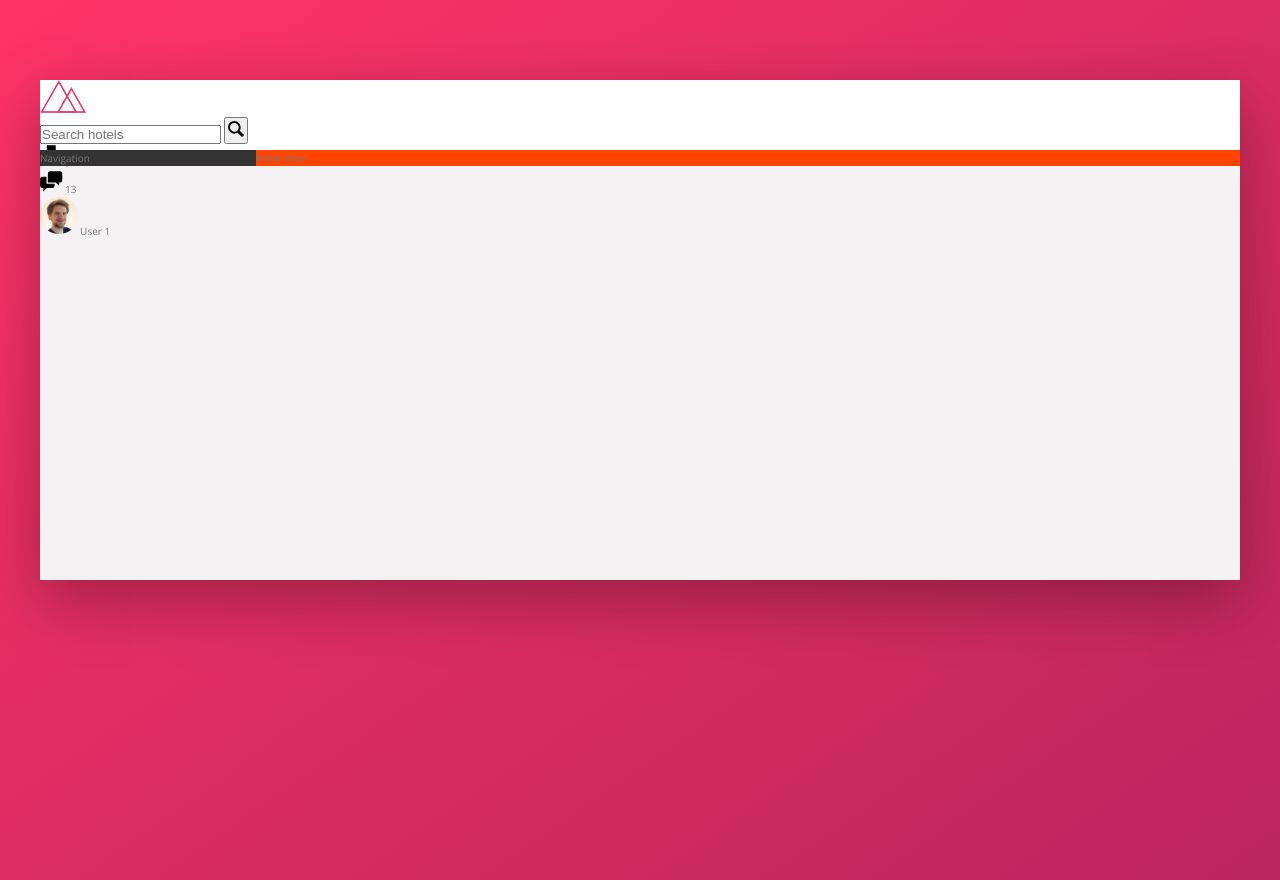
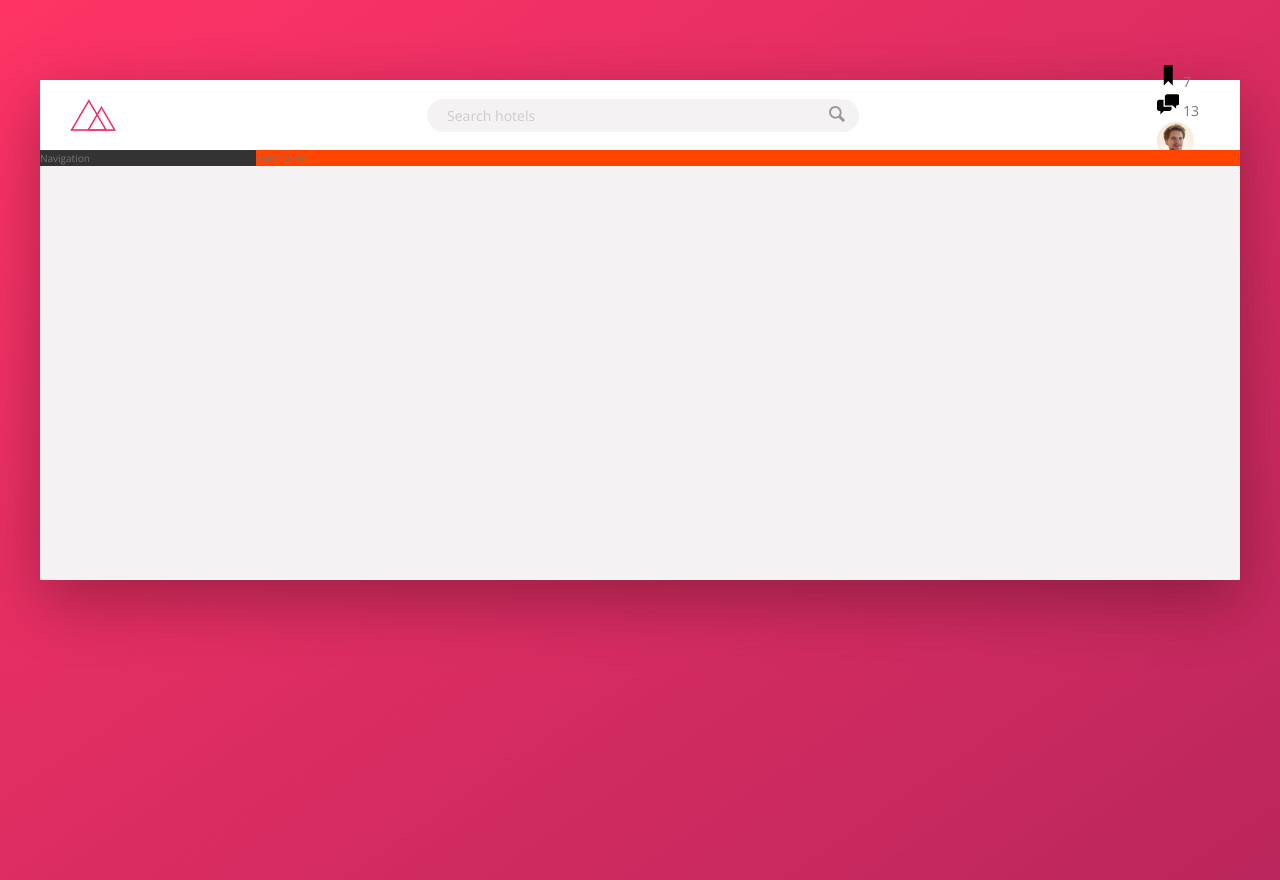
Before and after one commit to NwaguChima/trillo-ui, a website: page index.html in a window 1280 px wide. Drawn offline with nearby package versions, Linux system fonts and the light colour scheme; files that its build step writes are made by us from their sources.

Commit message:
styled search comp

```diff
--- a/index.html
+++ b/index.html
@@ -17,7 +17,7 @@
     <div class="container">
       <header class="header">
         <img src="img/logo.png" alt="trillo logo" class="logo" />
-        <form action="#">
+        <form action="#" class="search">
           <input
             type="text"
             class="search__input"
--- a/sass/_components.scss
+++ b/sass/_components.scss
@@ -2,20 +2,77 @@
 /// LOGO
 .logo {
   height: 3.25rem;
+  margin-left: 3rem;
 }
 
 ///////////////////////////
 /// SEARCH
 .search {
+  flex: 0 0 40%;
+
+  display: flex;
+  justify-content: center;
+  align-items: center;
+
   &__input {
+    font-family: inherit;
+    font-size: inherit;
+    color: inherit;
+    background-color: var(--color-grey-light-2);
+    border: none;
+    padding: 0.7rem 2rem;
+    width: 90%;
+    margin-right: -3.25rem;
+    transition: all 0.3s;
+    -webkit-transition: all 0.3s;
+    -moz-transition: all 0.3s;
+    -ms-transition: all 0.3s;
+    -o-transition: all 0.3s;
+
+    border-radius: 10rem;
+    -webkit-border-radius: 10rem;
+    -moz-border-radius: 10rem;
+    -ms-border-radius: 10rem;
+    -o-border-radius: 10rem;
+
+    &:focus {
+      outline: none;
+      width: 100%;
+      background-color: var(--color-grey-light-3);
+    }
+
+    &::placeholder {
+      font-weight: 100;
+      color: var(--color-grey-light-4);
+    }
+  }
+
+  &__input:focus + &__button {
+    background-color: var(--color-grey-light-3);
   }
 
   &__button {
+    border: none;
+    cursor: pointer;
+    background-color: var(--color-grey-light-2);
+
+    &:focus {
+      outline: none;
+    }
+
+    &:active {
+      transform: translateY(2px);
+      -webkit-transform: translateY(2px);
+      -moz-transform: translateY(2px);
+      -ms-transform: translateY(2px);
+      -o-transform: translateY(2px);
+    }
   }
 
   &__icon {
     height: 2rem;
     width: 2rem;
+    fill: var(--color-grey-dark-3);
   }
 }
 
--- a/sass/_layout.scss
+++ b/sass/_layout.scss
@@ -9,8 +9,13 @@
 
 .header {
   height: 7rem;
+  font-size: 1.4rem;
   background-color: #fff;
   border-bottom: var(--color-grey-light-2);
+
+  display: flex;
+  justify-content: space-between;
+  align-items: center;
 }
 
 .content {
```
